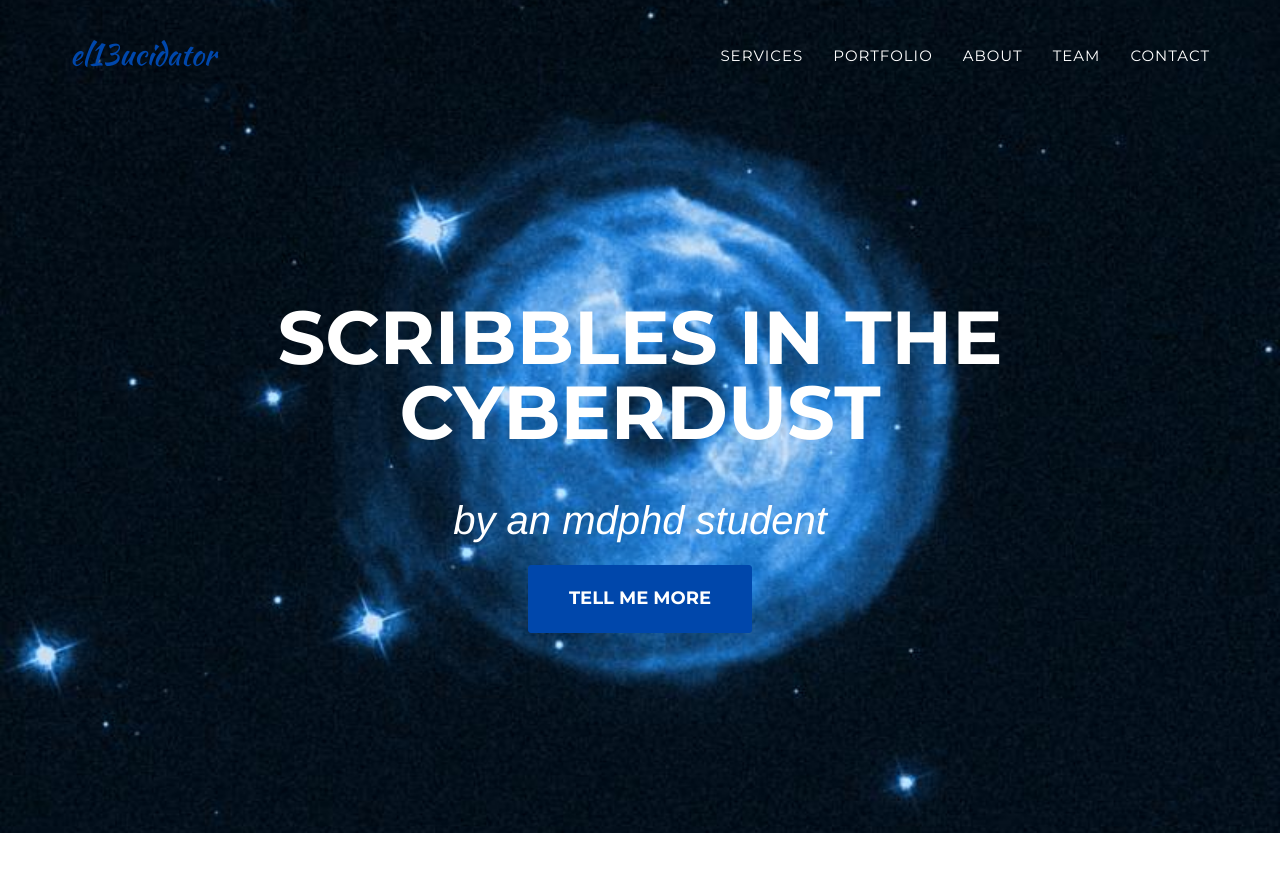
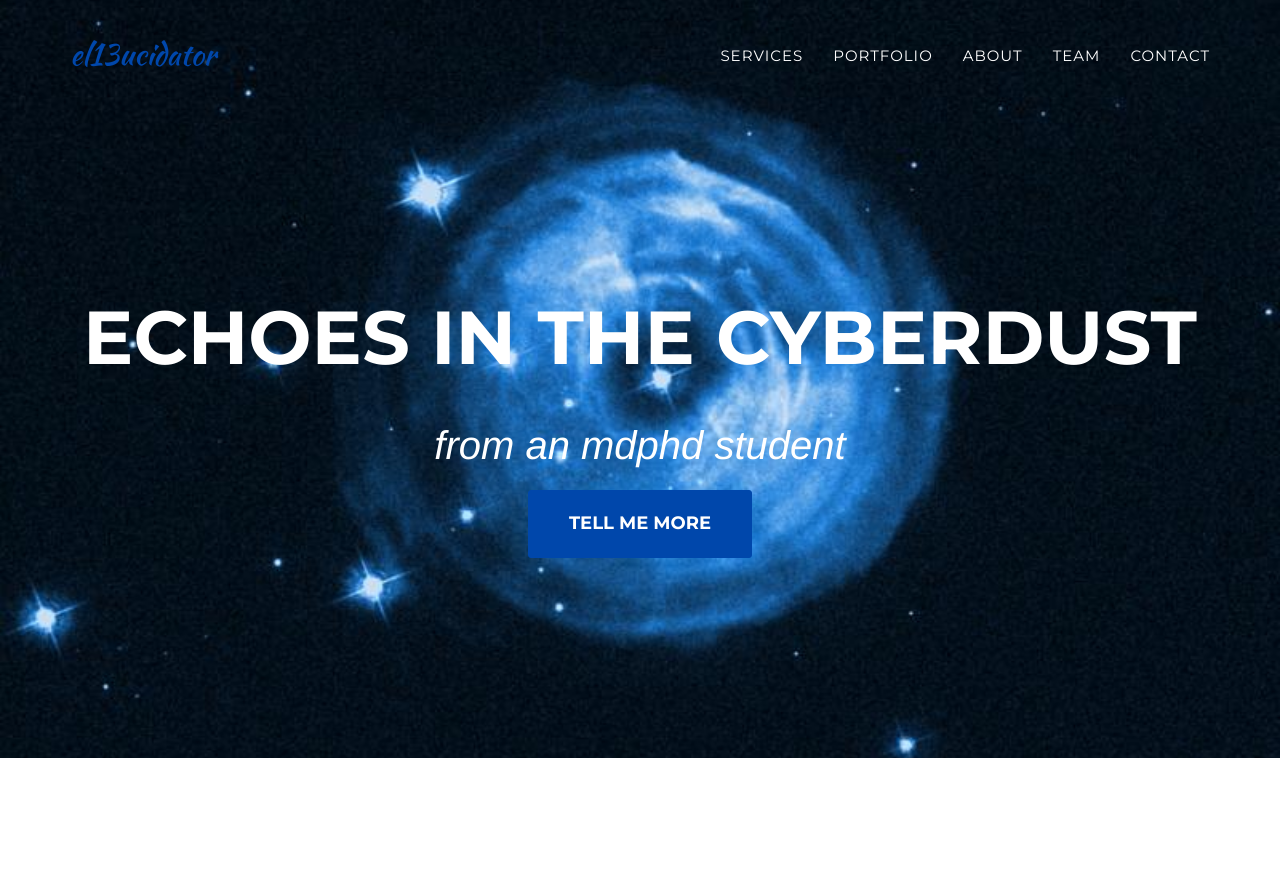
Before and after one commit to el13ucidator/el13ucidator.github.io, a Jekyll site: the page built from index.html, in a window 1280 px wide and 900 px high. Shown: the top 872 px of the window. Built offline with Jekyll 4.4.1, drawn with Linux system fonts in a browser that asks for light colours; some web fonts are replaced.

Commit message:
changed title

```diff
--- a/_includes/header.html
+++ b/_includes/header.html
@@ -44,8 +44,8 @@
     <header>
         <div class="container">
             <div class="intro-text">
-                <div class="intro-heading">scribbles in the cyberdust</div>
-                <div class="intro-lead-in">by an mdphd student</div>
+                <div class="intro-heading">echoes in the cyberdust</div>
+                <div class="intro-lead-in">from an mdphd student</div>
                 <a href="#services" class="page-scroll btn btn-xl">Tell Me More</a>
             </div>
         </div>
```
